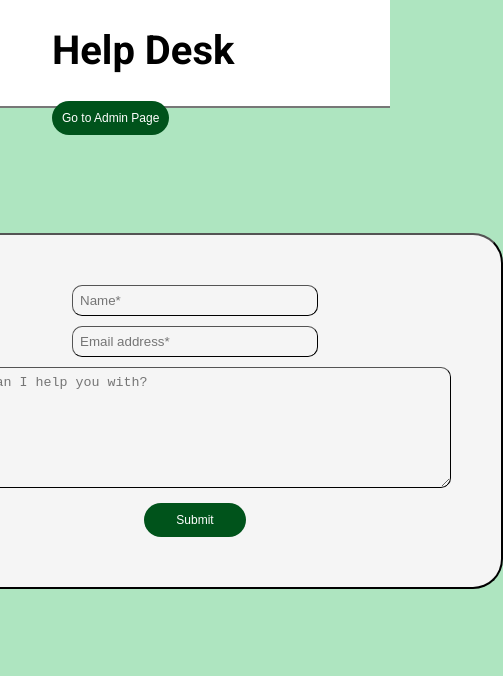
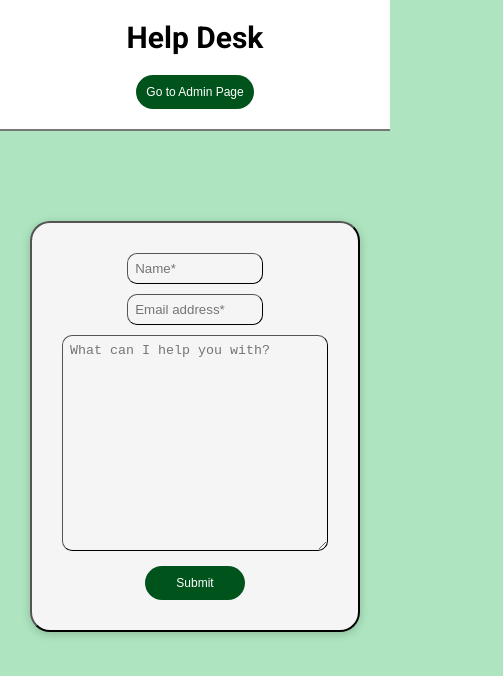
Before and after one commit to ericmrennie/Help-Desk-App, a React app: page / in a window 390 px wide. Shown: the top 676 px of the page, 503 px wide, since content can reach past the window. Built offline with nearby package versions, Linux system fonts and the light colour scheme.

Commit message:
styling for the rest of the page

```diff
--- a/src/components/Description.jsx
+++ b/src/components/Description.jsx
@@ -3,11 +3,12 @@ import React from 'react';
 export default function Description({ handleInputChange, value }) {
     return (
             <textarea
+                className='description-input'
                 id="descriptionInput"
                 name="description"
                 placeholder="What can I help you with?"
-                rows={7}
-                cols={60}
+                // rows={7}
+                // cols={60}
                 value={value}
                 onChange={handleInputChange}
                 style={{
--- a/src/components/Form.jsx
+++ b/src/components/Form.jsx
@@ -19,7 +19,7 @@ const Form = ({ initialState, onSubmit, children }) => {
             {React.Children.map(children, child => {
                 return React.cloneElement(child, { handleInputChange, value: formData[child.props.name] });
             })}
-            <button type="submit" style={{width: '20%', margin: '0 auto'}}>Submit</button>
+            <button className="submit-button" type="submit" style={{width: '20%', margin: '0 auto'}}>Submit</button>
         </form>
     );
 };
--- a/src/components/TicketModal.jsx
+++ b/src/components/TicketModal.jsx
@@ -1,5 +1,6 @@
 import React, { useState, useEffect } from "react";
 import '../styles/ticketModal.scss'
+import e from "cors";
 
 export default function TicketModal({ ticket, onClose, onUpdateStatus, onRespond }) {
     const [selectedStatus, setSelectedStatus] = useState(ticket.status);
@@ -8,6 +9,7 @@ export default function TicketModal({ ticket, onClose, onUpdateStatus, onRespond
     // Update selectedStatus when ticket prop changes
     useEffect(() => {
         setSelectedStatus(ticket.status);
+        setResponseMessage('');
     }, [ticket]);
 
     const handleUpdateStatus = (newStatus) => {
@@ -18,10 +20,13 @@ export default function TicketModal({ ticket, onClose, onUpdateStatus, onRespond
     };
 
     const handleRespond = () => {
-        onRespond(ticket._id, responseMessage);
-        setResponseMessage('');
-    };
-
+        if (!responseMessage) {
+            console.log('Must enter message');
+        } else {
+            onRespond(ticket._id, responseMessage);
+            setResponseMessage('');
+        }
+    }
     return (
         <div className="modal-overlay" onClick={onClose}>
             <div className="modal-content" onClick={(e) => e.stopPropagation()}>
@@ -29,7 +34,7 @@ export default function TicketModal({ ticket, onClose, onUpdateStatus, onRespond
                 <p><strong>Name:</strong> {ticket.name}</p>
                 <p><strong>Email:</strong> {ticket.email}</p>
                 <div className="status-and-selector">
-                    <label htmlFor="statusSelect">Status: </label>
+                    <label htmlFor="statusSelect"><span className="label">Status: </span></label>
                     <select
                         id="statusSelect"
                         value={selectedStatus}
@@ -40,18 +45,20 @@ export default function TicketModal({ ticket, onClose, onUpdateStatus, onRespond
                         <option value="resolved">Resolved</option>
                     </select>
                 </div>
-                <p>Description: {ticket.description}</p>
-                <div className="response-wrapper">
+                <p><span className="label">Description: </span>{ticket.description}</p>
+                <div>
                     <textarea
                         value={responseMessage}
                         onChange={(e) => setResponseMessage(e.target.value)}
                         placeholder="Enter response..."
-                        rows={7}
-                        cols={60}
+                        // rows={7}
+                        // cols={60}
                     />
+                </div>
+                <div className="ticket-modal-buttons">
+                    <button onClick={onClose}>Close</button>
                     <button onClick={handleRespond}>Respond</button>
                 </div>
-                <button onClick={onClose}>Close</button>
             </div>
         </div>
     );
--- a/src/styles/adminPage.scss
+++ b/src/styles/adminPage.scss
@@ -4,6 +4,7 @@
   gap: 20px; // Space between grid items
   margin: 0 30px; // Margin for the container
   align-items: stretch;
+  margin-bottom: 20px;
 }
 
 
@@ -81,3 +82,22 @@
     top: 20px;
     right: 20px;
 }
+
+/* Media query for smaller screens */
+@media (max-width: 600px) {
+    .ticket-summaries-container {
+    grid-template-columns: 1fr; /* Change to a single column layout */
+    }
+
+    .admin-page {
+        flex-direction: column; /* Stack items vertically */
+    }
+
+    .ticket-summaries-title {
+        font-size: 30px;
+    }
+
+    .main-page-button {
+        margin-bottom: 20px
+    }
+}
--- a/src/styles/app.scss
+++ b/src/styles/app.scss
@@ -37,9 +37,20 @@ input, textarea, select {
     width: 100%;
     padding-left: 52px;
     padding-right: 52px;
-    height: 108px;
+    min-height: 108px;
+    height: auto;
     background-color: rgb(255, 255, 255);
     border-bottom: 2px solid rgb(119, 119, 119);
     justify-content: space-between;
     align-items: center;
+    flex-grow: 1;
 }
+
+@media (max-width: 600px) {
+    .title-and-button {
+        display: flex;
+        align-items: center;
+        justify-content: center;
+        flex-direction: column;
+    }
+}
--- a/src/styles/mainPage.scss
+++ b/src/styles/mainPage.scss
@@ -15,6 +15,9 @@
     padding: 50px;
     border-radius: 30px;
     border: 2px outset #000;
+    min-width: 500px;
+    max-width: 90%;
+    box-shadow: 0 2px 10px rgba(0, 0, 0, 0.2);
 }
 
 .help-desk-title {
@@ -28,7 +31,78 @@
     margin-top: 20px;
 }
 
-.ticket-summary textarea {
-    width: calc(100% - 80px); /* Set width for textarea */
-    margin-right: 20px;;
+.description-input {
+    width: 500px; /* Set width for textarea */
+    height: 150px;
 }
+
+textarea {
+    min-width: 500px;
+    max-width: 1000px;
+    min-height: 150px;
+    max-height: 150px;
+}
+
+#nameInput {
+    min-width: 100px;
+    max-width: 200px;
+    min-height: 10px;
+    max-height: 150px;
+}
+
+#emailInput {
+    min-width: 100px;
+    max-width: 200px;
+    min-height: 10px;
+    max-height: 150px;
+}
+
+.submit-button{
+    max-width: 103px;
+}
+
+@media (max-width: 600px) {
+    .main-page-container {
+        margin-top: 20px;
+    }
+
+    .main-page-form {
+        padding: 30px;
+        border-radius: 20px;
+        max-width: 90%;
+        min-width: auto;
+        margin-top: 50px;
+    }
+
+    .help-desk-title {
+        font-size: 30px;
+    }
+
+    .ticket-summary .response-wrapper {
+        flex-direction: column;
+        margin-top: 10px;
+    }
+
+    .description-input {
+        width: 90%; /* Set width for textarea */
+        height: 100px; /* Reduce height for mobile */
+        resize: vertical;
+    }
+
+    .admin-page-button {
+        margin-bottom: 20px;
+    }
+
+    input {
+        min-width: 200px;
+    }
+
+    textArea {
+        min-height: 200px;
+        min-width: 250px;
+    }
+
+    button {
+        min-width: 100px;
+    }
+}
--- a/src/styles/ticketModal.scss
+++ b/src/styles/ticketModal.scss
@@ -12,13 +12,60 @@
 
 .modal-content {
     background-color: white;
+    border: 2px outset #000;
     padding: 20px;
-    border-radius: 8px;
-    max-width: 500px;
-    width: 100%;
+    border-radius: 20px;
+    max-width: 90vw;
+    max-height: 90vw;
+    width: fit-content;
     box-shadow: 0 2px 10px rgba(0, 0, 0, 0.1);
+    flex-direction: column;
+    overflow: hidden;
 }
 
 .modal-content h2 {
     margin-top: 0;
 }
+
+.modal-overlay .label {
+    font-weight: bold;
+}
+
+.modal-content textarea {
+    border-radius: 10px;
+    resize: both; /* Allow resizing in both directions */
+    overflow: auto; /* Handle overflow */
+    min-width: 500px; /* Set a minimum width */
+    min-height: 150px;
+    max-height: 50vh;
+    max-width: 1000px;
+    box-sizing: border-box;
+}
+
+.modal-content select {
+    border-radius: 5px;
+}
+
+.ticket-modal-buttons {
+    display: flex;
+    justify-content: space-between;
+    margin-top: 10px; /* optional, adjust for spacing */
+    padding-top: 10px;
+    box-sizing: border-box;
+}
+
+.ticket-modal-buttons button {
+    cursor: pointer;
+}
+
+@media (max-width: 600px) {
+    .modal-content {
+        min-height: 400px;
+        margin-left: 10px;
+        margin-right: 10px;
+    }
+
+    .modal-content textarea {
+        min-width: 300px;
+    }
+}
```
